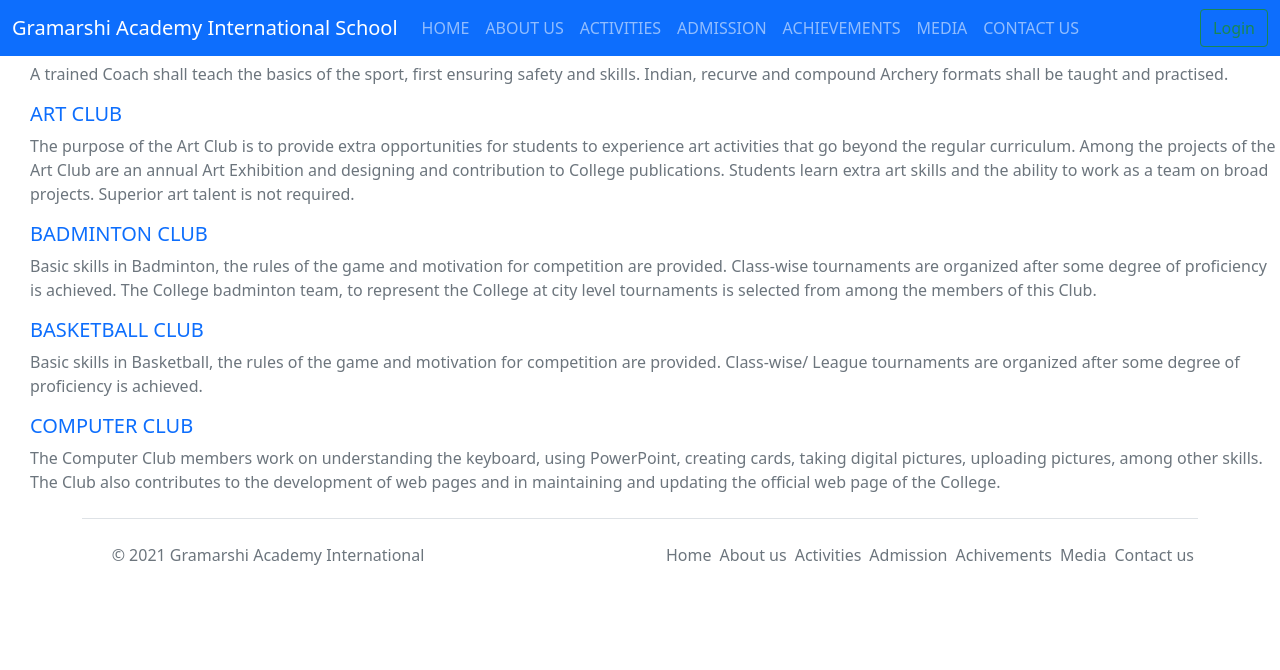
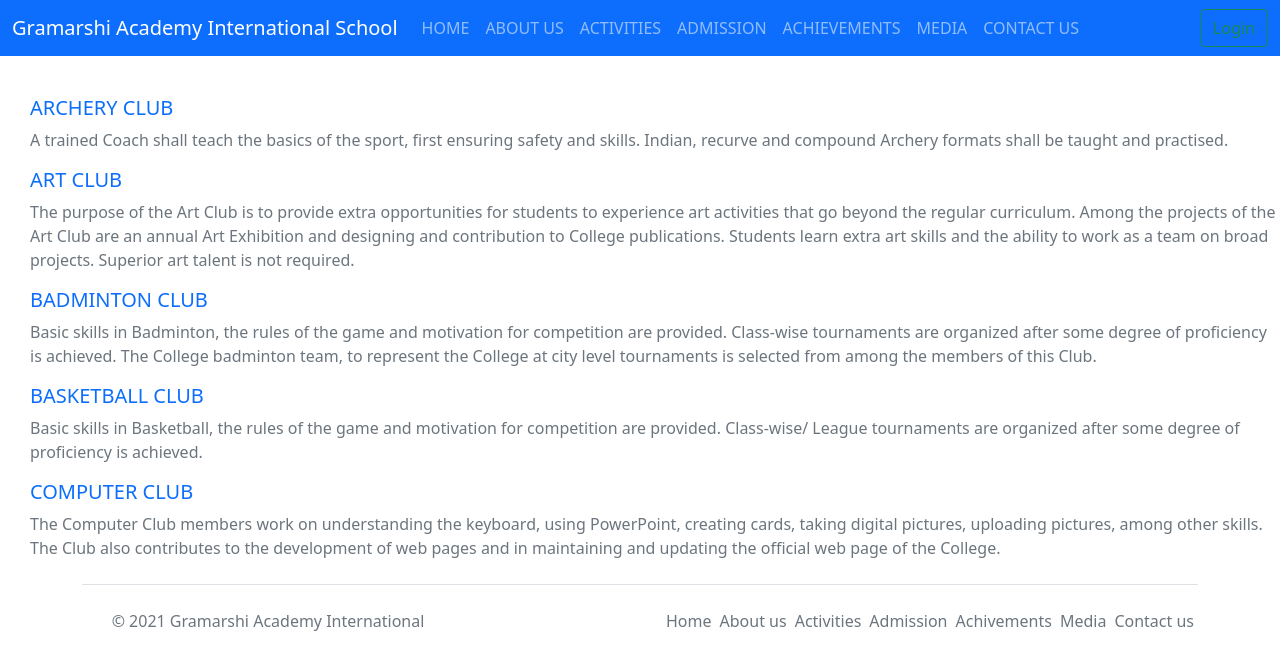
Before and after one commit to writetorkpandey/websiteGiaInfy, a React (Create React App) app: page /Activities in a window 1280 px wide. Shown: the top 670 px of the page. Built offline with nearby package versions, Linux system fonts and the light colour scheme.

Commit message:
jiten 17th nov

```diff
--- a/package.json
+++ b/package.json
@@ -1,6 +1,6 @@
 {
   "name": "website-gai-infy",
-  "homepage": "https://kanakdhara.in",
+  "homepage": "https://gramarshiacademy.in",
   "version": "0.1.0",
   "private": true,
   "dependencies": {
--- a/public/index.html
+++ b/public/index.html
@@ -2,14 +2,14 @@
 <html lang="en">
   <head>
     <meta charset="utf-8" />
-    <link rel="icon" href="%PUBLIC_URL%/favicon.ico" />
+    <!-- <link rel="icon" href="%PUBLIC_URL%/favicon.ico" /> -->
     <meta name="viewport" content="width=device-width, initial-scale=1" />
     <meta name="theme-color" content="#000000" />
     <meta
-      name="description"
-      content="Web site created using create-react-app"
+      name="Gramarshi Academy International"
+      content="The school was established in 2008.Gramarshi Academy International is a Co-ed school affiliated to Central Board of Secondary Education (CBSE).It is managed by Gramarshi Academy"
     />
-    <link rel="apple-touch-icon" href="%PUBLIC_URL%/logo192.png" />
+    <!-- <link rel="apple-touch-icon" href="%PUBLIC_URL%/logo192.png" /> -->
     <!--
       manifest.json provides metadata used when your web app is installed on a
       user's mobile device or desktop. See https://developers.google.com/web/fundamentals/web-app-manifest/
@@ -24,7 +24,7 @@
       work correctly both with client-side routing and a non-root public URL.
       Learn how to configure a non-root public URL by running `npm run build`.
     -->
-    <title>React App</title>
+    <title>Gramarshi Academy</title>
     <link href="https://cdn.jsdelivr.net/npm/bootstrap@5.1.3/dist/css/bootstrap.min.css" rel="stylesheet" integrity="sha384-1BmE4kWBq78iYhFldvKuhfTAU6auU8tT94WrHftjDbrCEXSU1oBoqyl2QvZ6jIW3" crossorigin="anonymous">
     <link rel="preconnect" href="https://fonts.googleapis.com">
     <link rel="preconnect" href="https://fonts.gstatic.com" crossorigin>
--- a/src/Components/Activity.js
+++ b/src/Components/Activity.js
@@ -1,31 +1,45 @@
-import React from 'react';
+import React from "react";
 
 export default function Activity() {
+  const activityData = [
+    {
+      activityName: "ARCHERY CLUB",
+      activityDescription:
+        "A trained Coach shall teach the basics of the sport, first ensuring safety and skills. Indian, recurve and compound Archery formats shall be taught and practised.",
+    },
+    {
+      activityName: "ART CLUB",
+      activityDescription:
+        "The purpose of the Art Club is to provide extra opportunities for students to experience art activities that go beyond the regular curriculum. Among the projects of the Art Club are an annual Art Exhibition and designing and contribution to College publications. Students learn extra art skills and the ability to work as a team on broad projects. Superior art talent is not required.",
+    },
+    {
+      activityName: "BADMINTON CLUB",
+      activityDescription:
+        "Basic skills in Badminton, the rules of the game and motivation for competition are provided. Class-wise tournaments are organized after some degree of proficiency is achieved. The College badminton team, to represent the College at city level tournaments is selected from among the members of this Club.",
+    },
+    {
+      activityName: "BASKETBALL CLUB",
+      activityDescription:
+        "Basic skills in Basketball, the rules of the game and motivation for competition are provided. Class-wise/ League tournaments are organized after some degree of proficiency is achieved.",
+    },
+    {
+      activityName: "COMPUTER CLUB",
+      activityDescription:
+        "The Computer Club members work on understanding the keyboard, using PowerPoint, creating cards, taking digital pictures, uploading pictures, among other skills. The Club also contributes to the development of web pages and in maintaining and updating the official web page of the College.",
+    },
+  ];
+  return (
+    <div className="activity-div-container mt-5" >
 
-   const activityData = [
-       {activityName:"ARCHERY CLUB",
-        activityDescription: "A trained Coach shall teach the basics of the sport, first ensuring safety and skills. Indian, recurve and compound Archery formats shall be taught and practised." },
-        {activityName:"ART CLUB",
-        activityDescription: "The purpose of the Art Club is to provide extra opportunities for students to experience art activities that go beyond the regular curriculum. Among the projects of the Art Club are an annual Art Exhibition and designing and contribution to College publications. Students learn extra art skills and the ability to work as a team on broad projects. Superior art talent is not required." },
-        {activityName:"BADMINTON CLUB",
-        activityDescription: "Basic skills in Badminton, the rules of the game and motivation for competition are provided. Class-wise tournaments are organized after some degree of proficiency is achieved. The College badminton team, to represent the College at city level tournaments is selected from among the members of this Club." },
-        {activityName:"BASKETBALL CLUB",
-        activityDescription: "Basic skills in Basketball, the rules of the game and motivation for competition are provided. Class-wise/ League tournaments are organized after some degree of proficiency is achieved." },
-        {activityName:"COMPUTER CLUB",
-        activityDescription: "The Computer Club members work on understanding the keyboard, using PowerPoint, creating cards, taking digital pictures, uploading pictures, among other skills. The Club also contributes to the development of web pages and in maintaining and updating the official web page of the College." }
-   ]
+      {activityData.map((item) => {
         return (
+          <>
 
-
-<div className="activity-div-container">
-    {activityData.map((item)=>{
-          return(
-              <>
             <h1 className="h5 text-primary">{item.activityName}</h1>
             <p className="text-secondary">{item.activityDescription}</p>
           </>
-          )
+        );
       })}
     </div>
-    )
+  );
 }
--- a/src/Components/Header.js
+++ b/src/Components/Header.js
@@ -6,7 +6,7 @@ export default function Header() {
   return (
     <>
       <nav class="navbar navbar-expand-md navbar-dark fixed-top bg-primary">
-        <div class="container-fluid">
+        <div class="container-fluid ">
           <a class="navbar-brand" href="#">
             Gramarshi Academy International School
           </a>
--- a/src/Components/Login.js
+++ b/src/Components/Login.js
@@ -1,17 +1,17 @@
 import React from "react";
-// import {draw2} from './images/draw2.jpg';
+
 
 export default function Login() {
   return (
-    <section class="vh-100">
-      <div class="container-fluid h-custom mt-5">
-        <div class="row d-flex justify-content-center align-items-center h-100 ">
+    <section class = "mb-5">
+      <div class="container-fluid h-custom mt-5 ">
+        <div class="row d-flex justify-content-center align-items-center ">
           <div class="col-md-9 col-lg-6 col-xl-5 mt-5">
-            {/* <img
-              src={draw2}
+            <img
+              src="images/draw2.png"
               class="img-fluid"
               alt="Sample image"
-            /> */}
+            />
           </div>
           <div class="col-md-8 col-lg-6 col-xl-4 offset-xl-1">
             <form>
@@ -68,7 +68,7 @@ export default function Login() {
             </form>
           </div>
         </div>
-      </div>
+      </div><br /><br />
     </section>
   );
 }
--- a/src/Pages/ActivityPage.js
+++ b/src/Pages/ActivityPage.js
@@ -5,10 +5,13 @@ import Activity from "../Components/Activity";
 
 export default function ActivityPage() {
   return (
-    <>
+    <div>
+
       <Header />
+      <br /><br />
       <Activity/>
       <Footer />
-    </>
+
+    </div>
   );
 }
```
Lines whose indentation alone changed are shown as unchanged.
